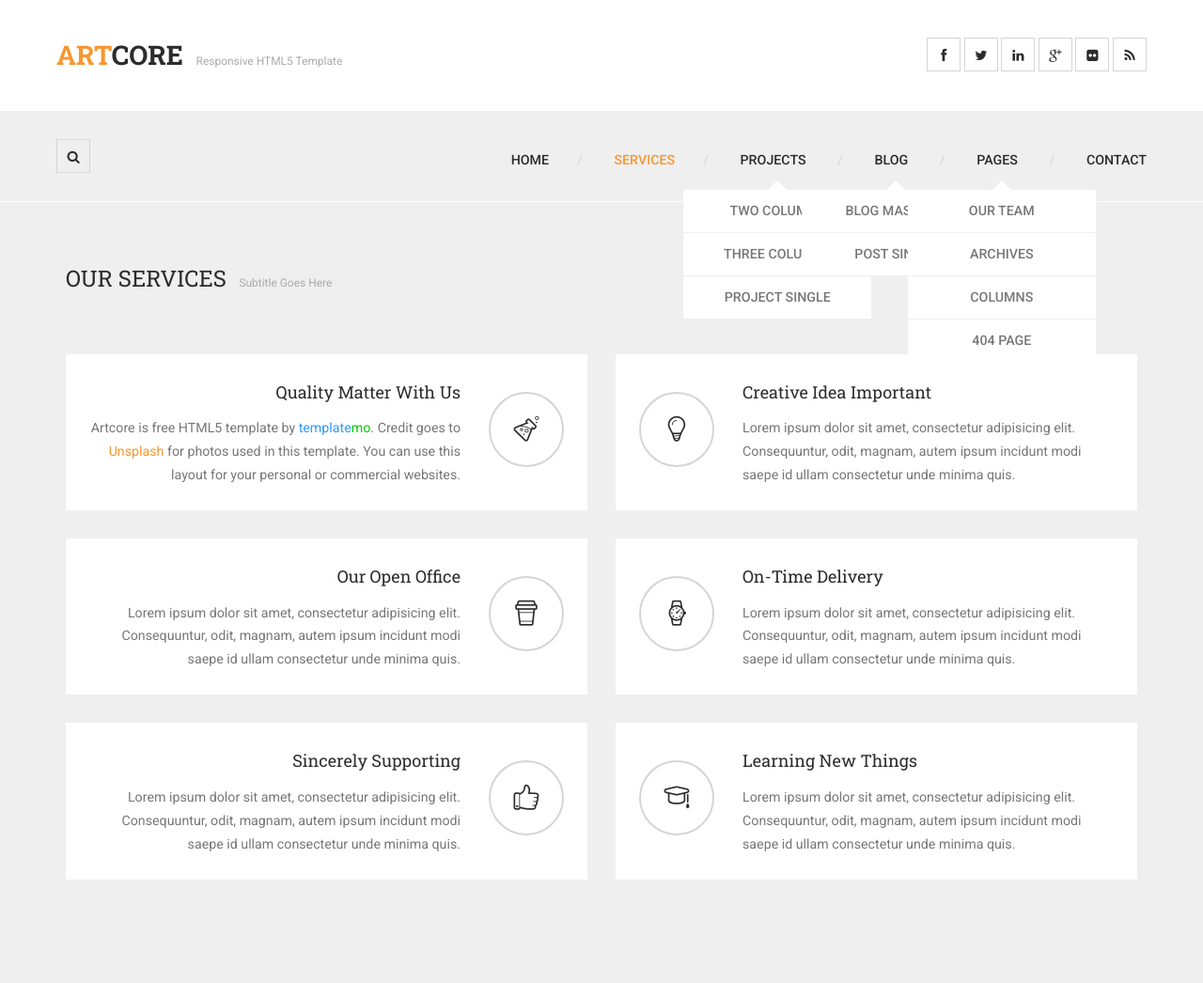
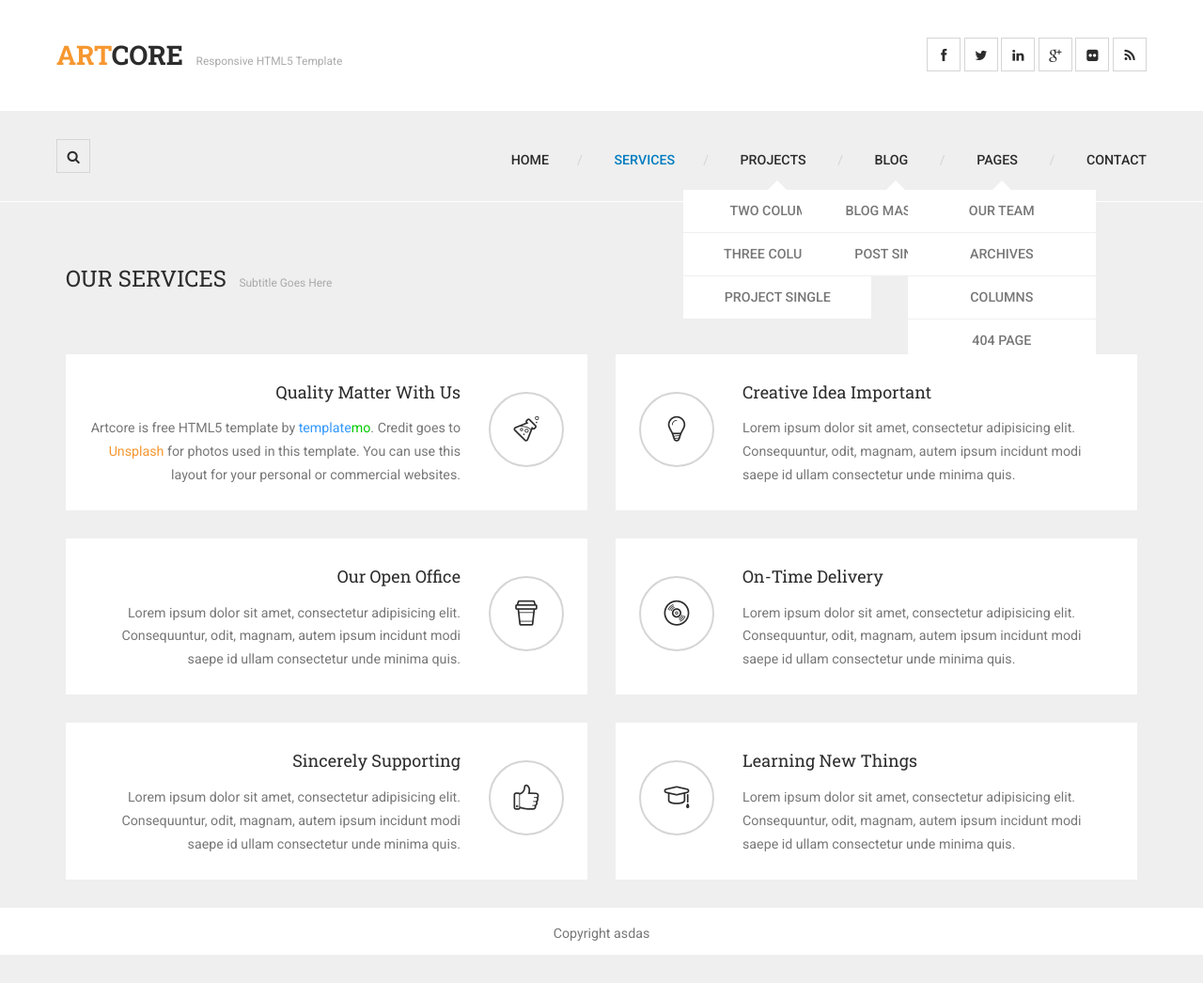
Before and after one commit to luctogno/TinSite, a plain HTML site: page services.html in a window 1280 px wide. Shown: the whole page at 94% size. After the commit the page ends 1016 px from the top, so only its background shows below. Drawn offline with Linux system fonts and the light colour scheme; a script that the page names is missing.

Commit message:
Cambiamento colori

```diff
--- a/css/style.css
+++ b/css/style.css
@@ -2,3 +2,15 @@
     margin-top: 20px;
     margin-bottom: 0px;
 }
+
+footer {
+  width: 100%;
+  overflow: hidden;
+  background-color: white;
+  height: 50px;
+}
+
+footer > div.copyright {
+margin-top: 15px;
+text-align: center;
+}
--- a/css/templatemo-style.css
+++ b/css/templatemo-style.css
@@ -407,10 +407,12 @@ a.btn-left:hover, .top-header .social-top ul li a:hover, .main-header .menu-wrap
   color: #2c2c2c;
 }
 .main-header .menu-wrapper ul li a:hover {
-  color: #f69730;
+  /*color: #f69730;*/
+  color: rgb(1, 124, 191);
 }
 .main-header .menu-wrapper ul li.active a {
-  color: #f69730;
+  /*color: #f69730;*/
+  color: rgb(1, 124, 191);
 }
 .main-header .menu-wrapper ul li ul {
   position: absolute;
@@ -724,7 +726,7 @@ a.btn-left:hover, .top-header .social-top ul li a:hover, .main-header .menu-wrap
 .content-wrapper {
   border-top: 1px solid white;
   background: #efefef;
-  padding-bottom: 80px;
+  /* padding-bottom: 80px; */
 }
 
 .section-header {
--- a/services.html
+++ b/services.html
@@ -20,6 +20,7 @@
         <link rel="stylesheet" href="css/animate.css">
         <link rel="stylesheet" href="css/templatemo-misc.css">
         <link rel="stylesheet" href="css/templatemo-style.css">
+		<link rel="stylesheet" href="css/style.css">
         <script src="js/vendor/modernizr-2.6.1-respond-1.1.0.min.js"></script>
     </head>
     <body>
@@ -168,7 +169,7 @@
                     <div class="col-md-6 service-item service-right">
                         <div class="box-content">
                             <div class="service-icon">
-                                <i class="li_clock"></i>
+                                <i class="li_vynil"></i>
                             </div>
                             <div class="service-content">
                                 <h4>On-Time Delivery</h4>
@@ -200,6 +201,11 @@
                     </div> <!-- /.service-item -->
                 </div> <!-- /.row -->
             </div> <!-- /.inner-content -->
+			<footer>
+                <div class="copyright">
+                    <span>Copyright asdas</span>
+                </div> <!-- /.logo -->
+            </footer>
         </div> <!-- /.content-wrapper -->
 
         <script src="js/vendor/jquery-1.11.0.min.js"></script>
```
Also changed, not shown: our-team.html (+1 -1 lines), images/500px.png (added).
